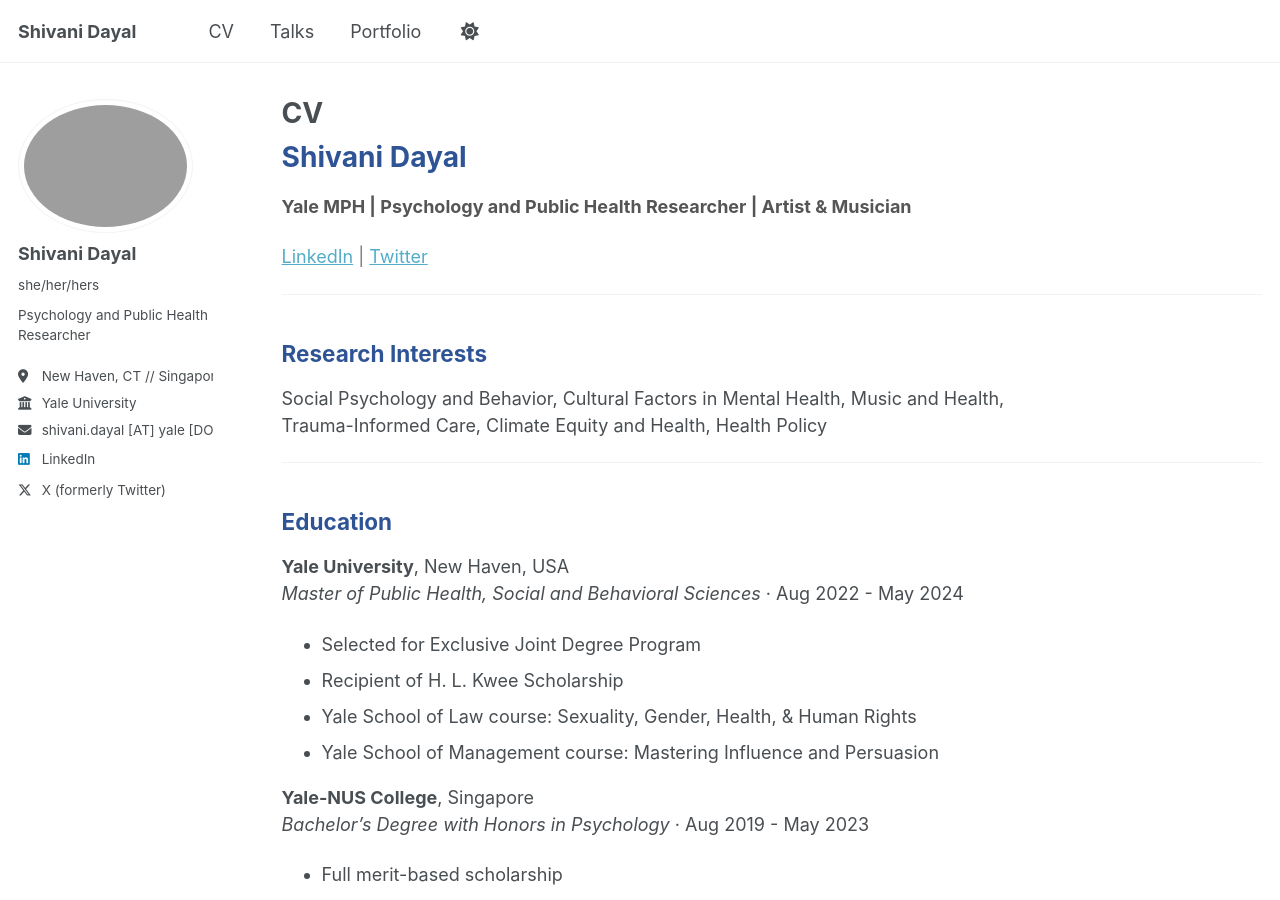
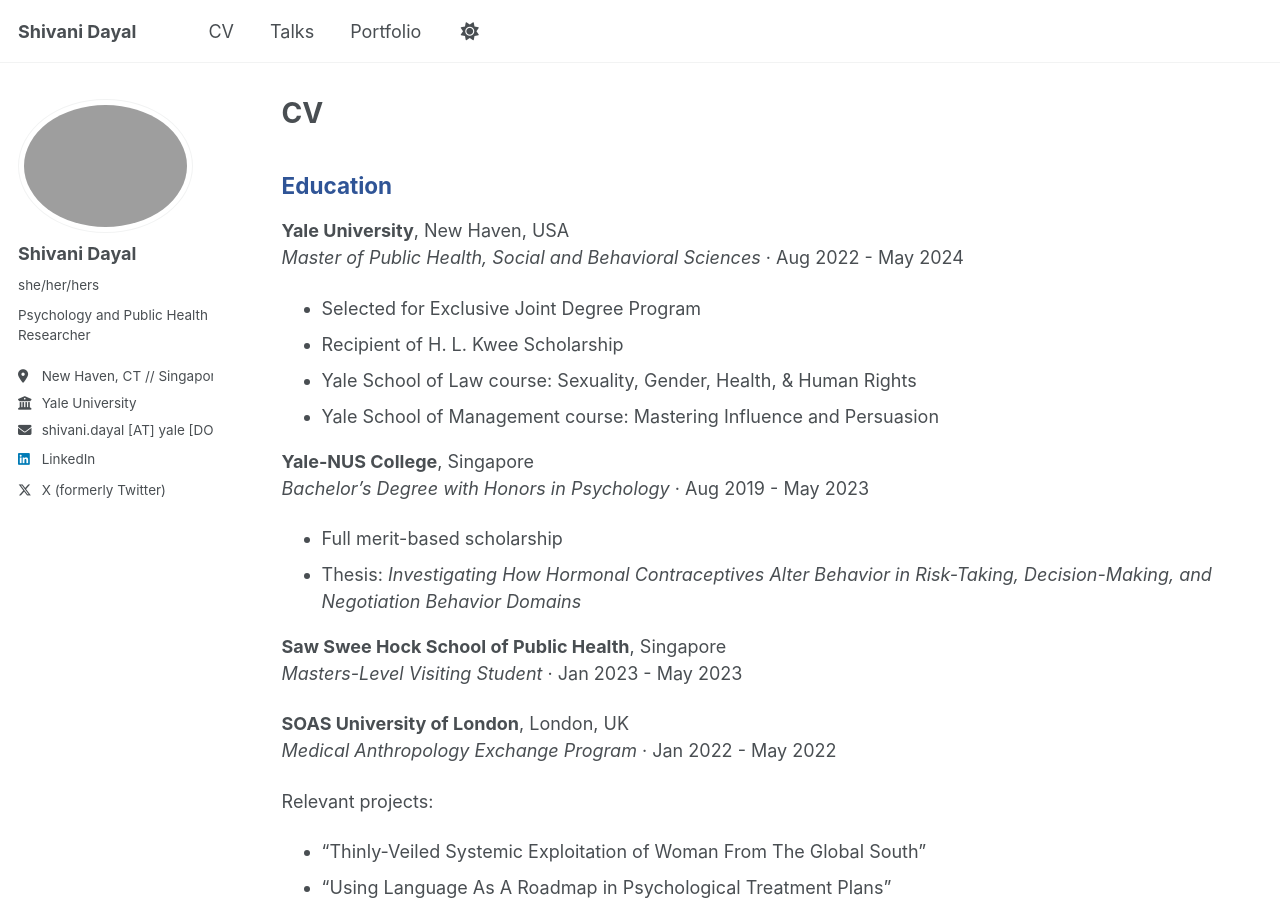
Before and after one commit to sdayal21/sdayal21.github.io, a Jekyll site: the page built from _pages/cv.md, in a window 1280 px wide and 900 px high. Built offline with Jekyll 4.4.1, drawn with Linux system fonts in a browser that asks for light colours; a script that is not in the unit is left out.

Commit message:
landing page edits 1

```diff
--- a/_pages/cv.md
+++ b/_pages/cv.md
@@ -5,24 +5,6 @@ permalink: /cv/
 author_profile: true
 redirect_from:
   - /resume
----
-
-# <span style="color:#2F5496;">Shivani Dayal</span>
-
-<span style="color:#555555; font-weight:bold;">
-Yale MPH | Psychology and Public Health Researcher | Artist & Musician
-</span>
-
-<span style="color:#777777;">
-[LinkedIn](https://www.linkedin.com/in/shivanidayal/) | [Twitter](https://x.com/ShivaniDayal21)
-</span>
-
----
-
-## <span style="color:#2F5496;">Research Interests</span>
-
-Social Psychology and Behavior, Cultural Factors in Mental Health, Music and Health,
-Trauma-Informed Care, Climate Equity and Health, Health Policy
 
 ---
 
```
